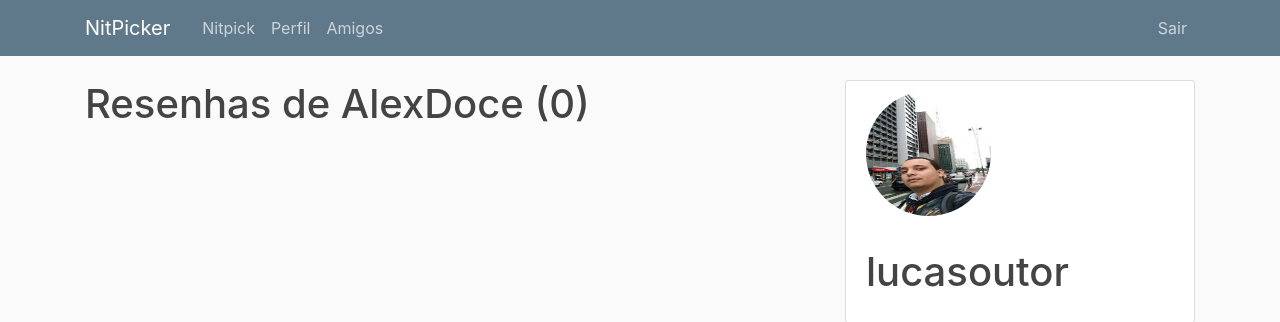
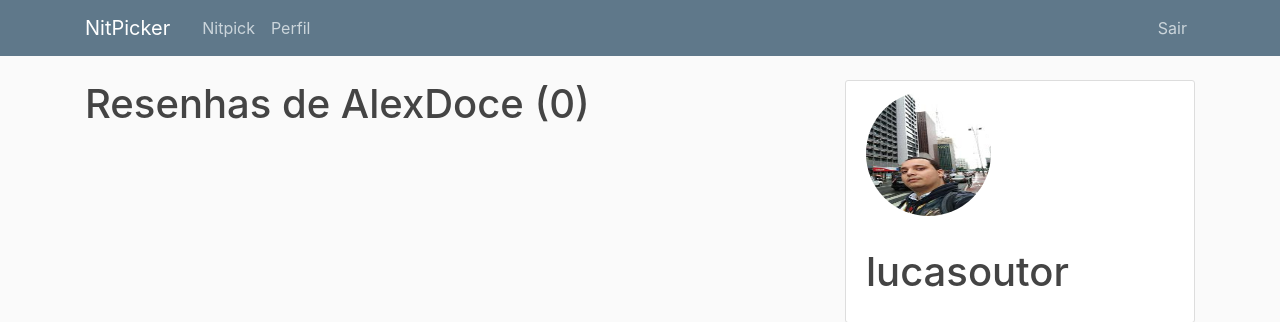
Before and after one commit to lucasbarros25/Blog_Python, a Django app: a page that uses blog/templates/blog/base.html in a window 1280 px wide. Shown: the top 322 px of the page. Run offline with Django 3.2, Linux system fonts and the light colour scheme; a user stored in the database is signed in; data comes from the database, SQL or seed files in the repository; both versions use the stored data as it was after the commit; some libraries are stand-ins or nearby versions.

Commit message:
menos amigos

```diff
--- a/blog/templates/blog/base.html
+++ b/blog/templates/blog/base.html
@@ -30,7 +30,6 @@
 						{% if user.is_authenticated %}
 						<a class="nav-item nav-link" href="{% url 'post-create' %}">Nitpick</a>
 						<a class="nav-item nav-link" href="{% url 'profile' %}">Perfil</a>
-						<a class="nav-item nav-link" href="{% url 'blog-home' %}">Amigos</a>
 						{% endif %}
 					</div>
 					<!-- Navbar Right Side -->
```
Also changed, not shown: db.sqlite3.
